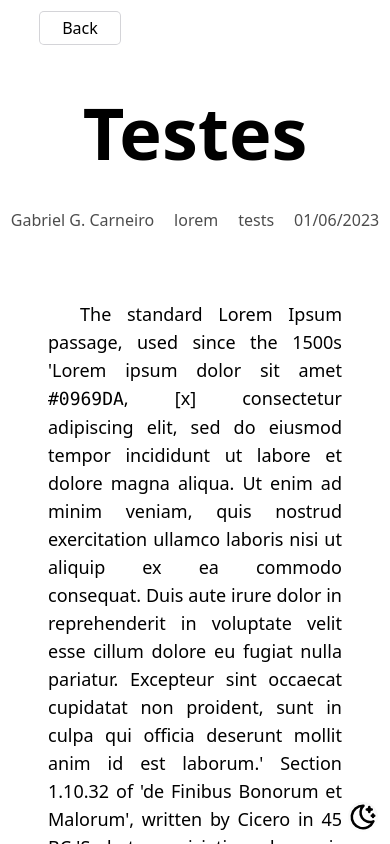
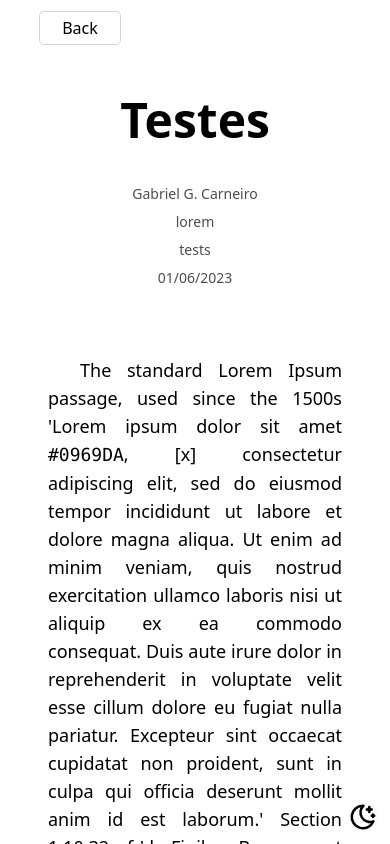
Before and after one commit to Gabrielll04/blog, a React (Vite) app: page /blog/1 in a window 390 px wide. Built offline with nearby package versions, Linux system fonts and the light colour scheme.

Commit message:
Adding responsive design on posts pages

```diff
--- a/src/pages/Post/Post.tsx
+++ b/src/pages/Post/Post.tsx
@@ -56,11 +56,11 @@ export default function PostPage() {
         <main className={`flex flex-col w-screen h-screen max-h-none overflow-auto transition ease-in-out delay-400 ${darkMode ? "dark" : ""}`}>
             <Navbar />
             <BackButton />
-            <section className="flex flex-col max-h-none justif y-center items-center p-10">
-                <p className="text-center font-bold text-7xl w-[50rem]">{post.Title}</p>
+            <section className="flex flex-col max-h-none justify-center items-center p-10">
+                <p className="text-center font-bold text-5xl sm:text-7xl sm:w-[50rem]">{post.Title}</p>
             </section>
             <section className="flex flex-col w-full max-h-none">
-                <div className="flex justify-center gap-5 opacity-70 mb-5">
+                <div className="flex flex-col justify-center items-center text-sm gap-2 sm:items-start   sm:flex-row sm:text-base sm:gap-5 opacity-70 mb-5">
                     <span>Gabriel G. Carneiro</span>
                     {post.Topics.map((topic) => (
                         <span>{topic}</span>
```
